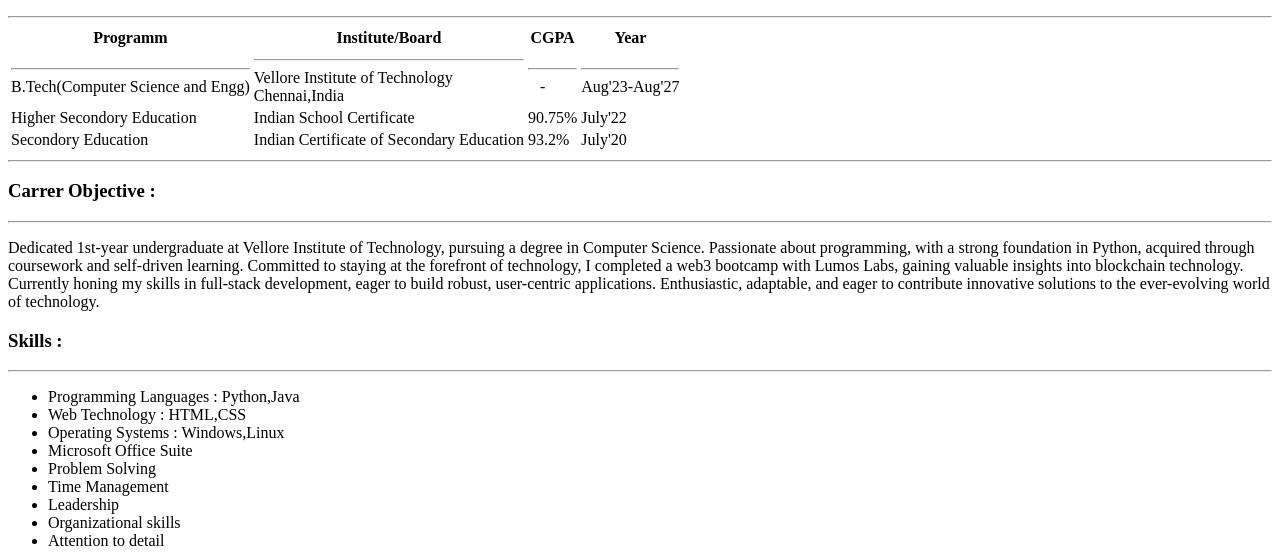
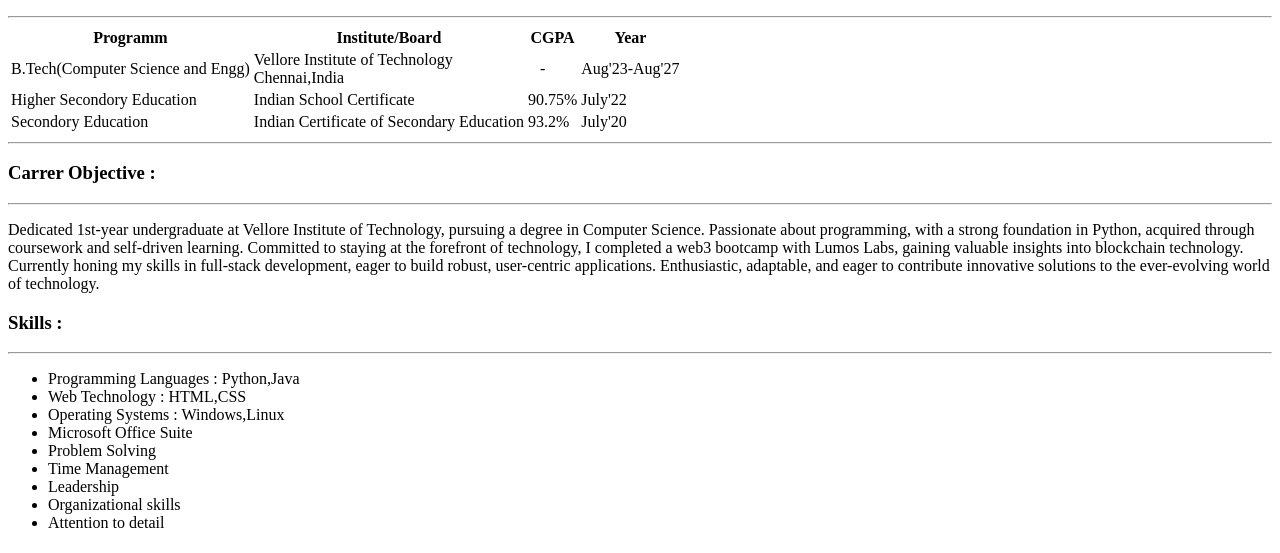
Before and after one commit to AdwaitMishr/Capstone_01, a plain HTML site: page index.html in a window 1280 px wide. Shown: the part 229-782 px from the top of the page. Drawn offline with Linux system fonts and the light colour scheme.

Commit message:
Update index.html

```diff
--- a/index.html
+++ b/index.html
@@ -30,15 +30,15 @@
                 <tr>
 
                     <td>
-                     <hr>   B.Tech(Computer Science and Engg)
+                        B.Tech(Computer Science and Engg)
                     </td>
                     <td>
-                        <hr>Vellore Institute of Technology <br> Chennai,India
+                        Vellore Institute of Technology <br> Chennai,India
                     </td>
-                    <td><hr>
+                    <td>
                        &ensp; -
                     </td>
-                    <td><hr>Aug'23-Aug'27</td>
+                    <td>Aug'23-Aug'27</td>
                 </tr>
                 <tr>
                     <td>
```
